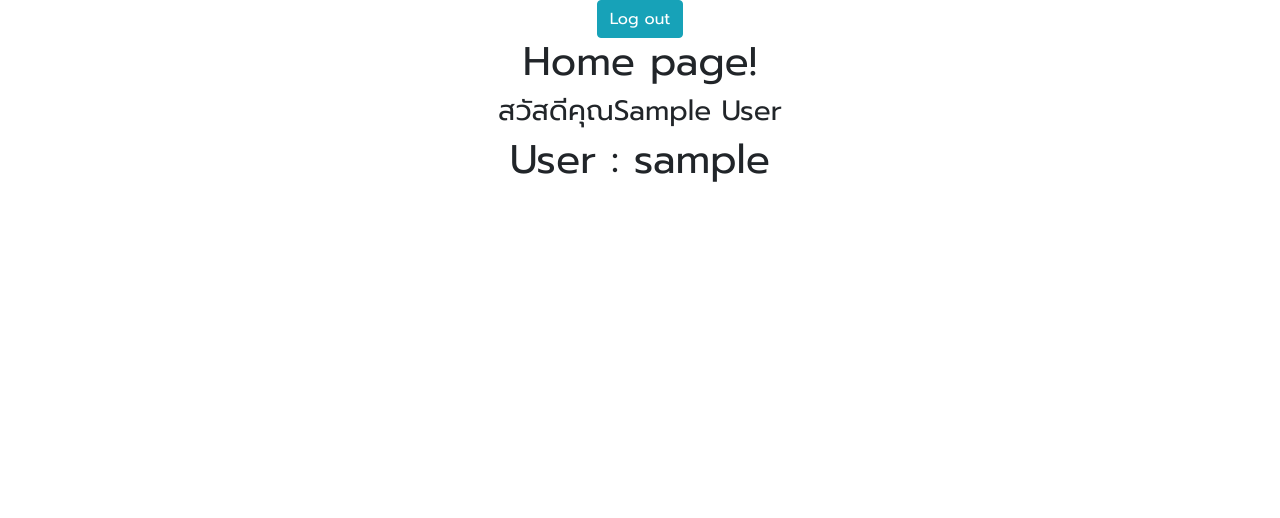
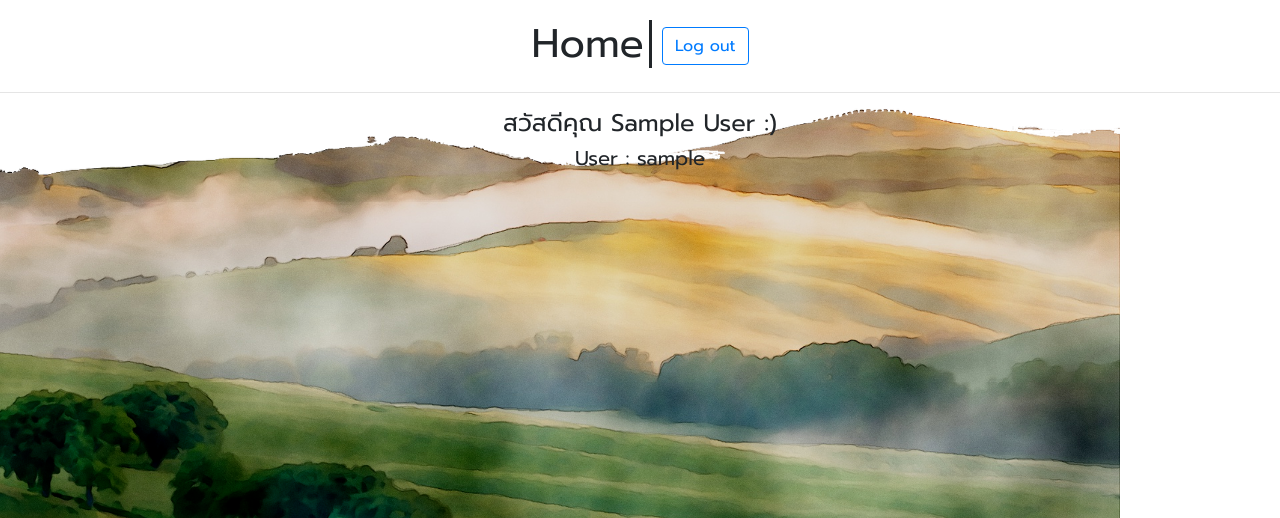
Before and after one commit to WerasutK/punyaphon_online_website, a PHP site: page /home.php in a window 1280 px wide. Shown: the top 518 px of the page. Run offline with PHP 8.4, Linux system fonts and the light colour scheme; the visitor is signed in with stand-in values (Sample User, id 1); data that the repository does not hold is empty.

Commit message:
home
home page update

```diff
--- /dev/null
+++ b/app/css/style_home.css
@@ -0,0 +1,38 @@
+body{
+    background-image: url('../images/background3.png');
+    background-size: cover;
+    background-position-y: 20px;
+    background-position-x: -160px;
+    background-repeat: no-repeat;
+}
+
+.card{
+    text-align: center;
+    margin-top: 50px;
+}
+
+.card-title{
+    color: white;
+    background-color: lightskyblue;
+    height: 40px;
+    font-weight: 600;
+    padding-top: 7px;
+}
+
+.card-body{
+    background-color: white;
+}
+
+h1 {
+    padding-right: 5px;
+    border-right: solid;
+}
+
+.btn-group{
+    margin-top: 20px;
+}
+
+.btn-outline-primary{
+    margin-top: 15px;
+    margin-left: 10px;
+}
--- a/app/home.php
+++ b/app/home.php
@@ -14,6 +14,7 @@
     <meta charset="UTF-8">
     <meta name="viewport" content="width=device-width, initial-scale=1.0">
     <title>Document</title>
+    <link rel="stylesheet" href="css/style_home.css">
     <link rel="stylesheet" href="https://stackpath.bootstrapcdn.com/bootstrap/4.4.1/css/bootstrap.min.css" integrity="sha384-Vkoo8x4CGsO3+Hhxv8T/Q5PaXtkKtu6ug5TOeNV6gBiFeWPGFN9MuhOf23Q9Ifjh" crossorigin="anonymous">
     <script src="https://code.jquery.com/jquery-3.4.1.slim.min.js" integrity="sha384-J6qa4849blE2+poT4WnyKhv5vZF5SrPo0iEjwBvKU7imGFAV0wwj1yYfoRSJoZ+n" crossorigin="anonymous"></script>
     <script src="https://cdn.jsdelivr.net/npm/popper.js@1.16.0/dist/umd/popper.min.js" integrity="sha384-Q6E9RHvbIyZFJoft+2mJbHaEWldlvI9IOYy5n3zV9zzTtmI3UksdQRVvoxMfooAo" crossorigin="anonymous"></script>
@@ -23,6 +24,10 @@
         body {
             font-family: 'Prompt', sans-serif;
             text-align: center;
+
+        }
+        footer{
+            margin-top: 100px;
         }
         img {
             width: 100px;
@@ -30,6 +35,7 @@
     </style>
 </head>
 <body>
+
 <?php
     // Create Connection
     $conn = new mysqli("34.87.109.220", "werasutk", "password", "db");
@@ -39,10 +45,9 @@
         die("Connection Failed: " . $conn->connect_error);
     }
 
-    echo "<a href='logout.php' class='btn btn-info' role='button'>Log out</a>";
-    echo "<h1>Home page!</h1>";
-    echo "<h3>สวัสดีคุณ" . $_SESSION['name'] . "</h3>";
-    echo "<h1>User : " . $_SESSION['username'] .  "</h3>";
+    echo "<div class='btn-group'><h1>Home</h1> </div>" . "<a href='logout.php' class='btn btn-outline-primary' role='button'> Log out</a> </div>";
+    echo "<hr>"."<h4>สวัสดีคุณ " . $_SESSION['name']  ."  :)". "</h4>";
+    echo "<h5>User : " . $_SESSION['username'] .  "</h5>";
 
     $sql = "SELECT * FROM product";
     $result = $conn->query($sql);
@@ -52,7 +57,7 @@
 
     while($row = $result->fetch_assoc()) {
         echo "<div class='col-md-4'>";
-        echo "<div class='card' style='width: 18rem;'>";
+        echo "<div class='card' style='width: 20srem;'>";
         echo "<h5 class='card-title'>" . $row['product_name'] . "</h5>";
         echo "<img class='card-img-top' src='" . $row['image'] . "'>";
         echo "<div class='card-body'>";
@@ -62,7 +67,7 @@
         echo "<div class='card-body'>";
         echo '<form action="order.php" method="POST">';
         echo '<input type="text" name="amount" class="form-control" value="1"/>';
-        echo "<button type='submit' class='btn btn-primary px-4' name='add_product' value=".$row['product_id'].">สั่งซื้อ</button>"; //กดปุ่ม Submit จะส่งค่า ID และ จำนวนที่สั่งไปยังหน้า order
+        echo "<button type='submit' class='btn btn-info px-4'style='margin-top:20px;'name='add_product' value=".$row['product_id'].">สั่งซื้อ</button>"; //กดปุ่ม Submit จะส่งค่า ID และ จำนวนที่สั่งไปยังหน้า order
         echo '</form>';
         echo "</div>";
         echo "</div>";
@@ -70,7 +75,7 @@
     }
     echo "</div>";
     echo "</div>";
-
+    echo "<footer></footer>";
     // Close Connection
     $conn->close();
 ?>
```
Also changed, not shown: app/images/background2.png (added), app/images/background3.png (added).
